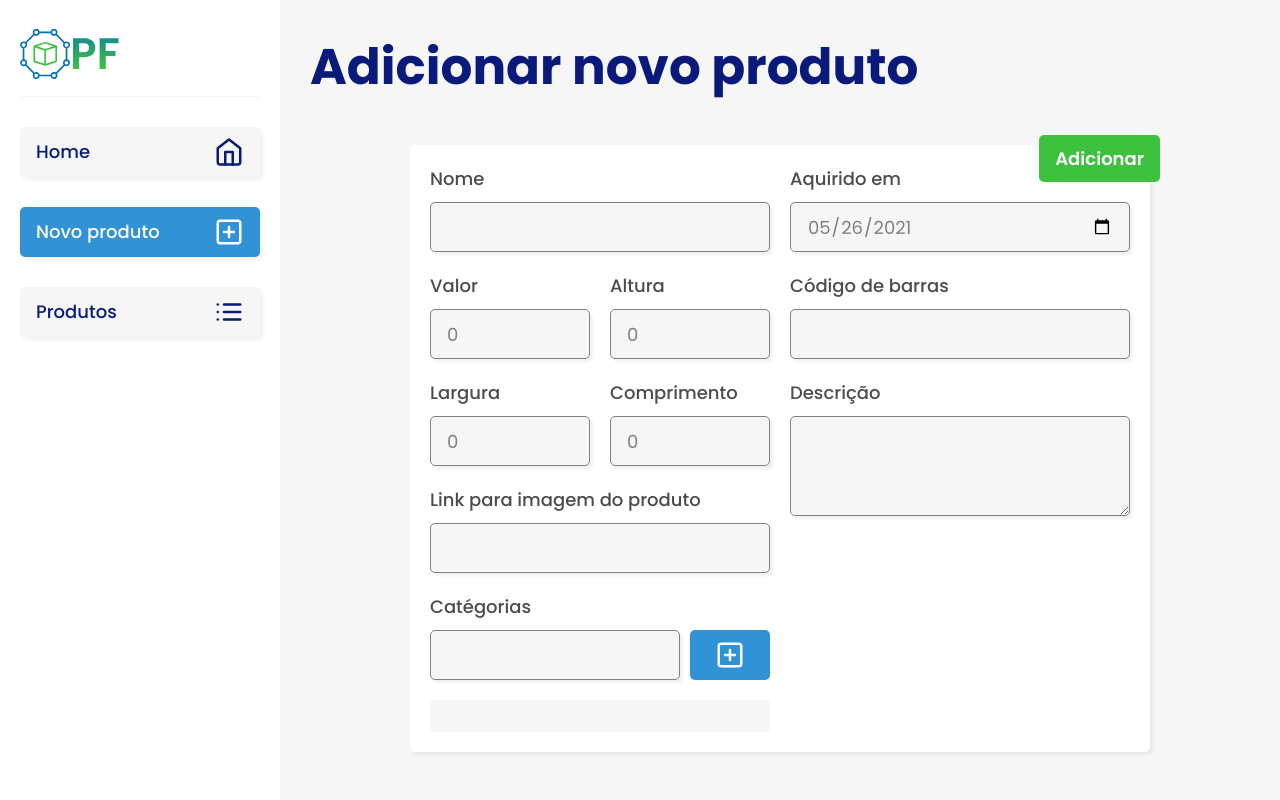
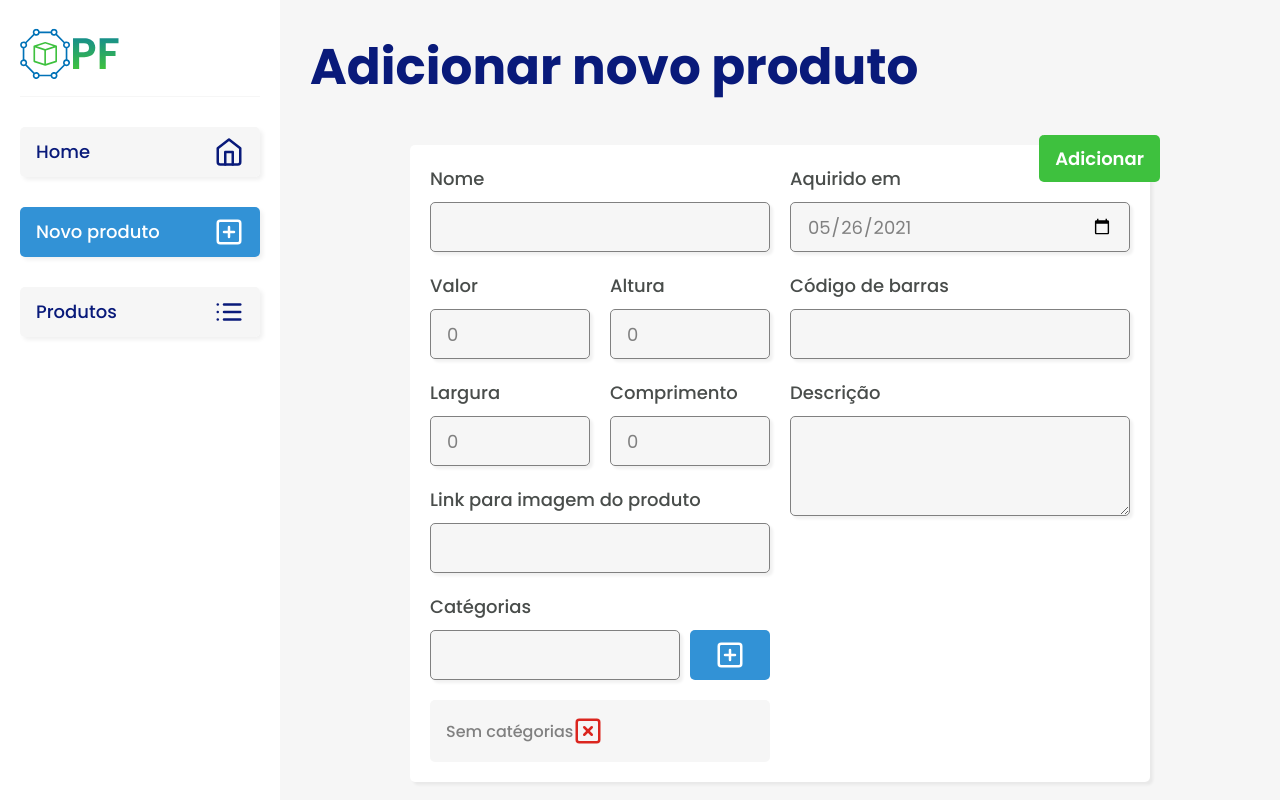
Before and after one commit to edmilson-dk/sponte-test-web, a React (Create React App) app: page /new in a window 1280 px wide. Built offline with nearby package versions, Linux system fonts and the light colour scheme.

Commit message:
feat: added new data validate

```diff
--- a/src/components/dashboard-product-form/multiple-input-values/index.tsx
+++ b/src/components/dashboard-product-form/multiple-input-values/index.tsx
@@ -40,9 +40,7 @@ export function ProductMultipleInputValue({ state, setState, name, label }: Prod
       </div>
       <ul>
         {
-          state.length > 1 && state.map((item, index) => {
-            if (index === 0) return null;
-
+          state.length > 0 && state.map(item => {
             return (
               <li key={item.key}>
                 <span>{item.value}</span>
```
